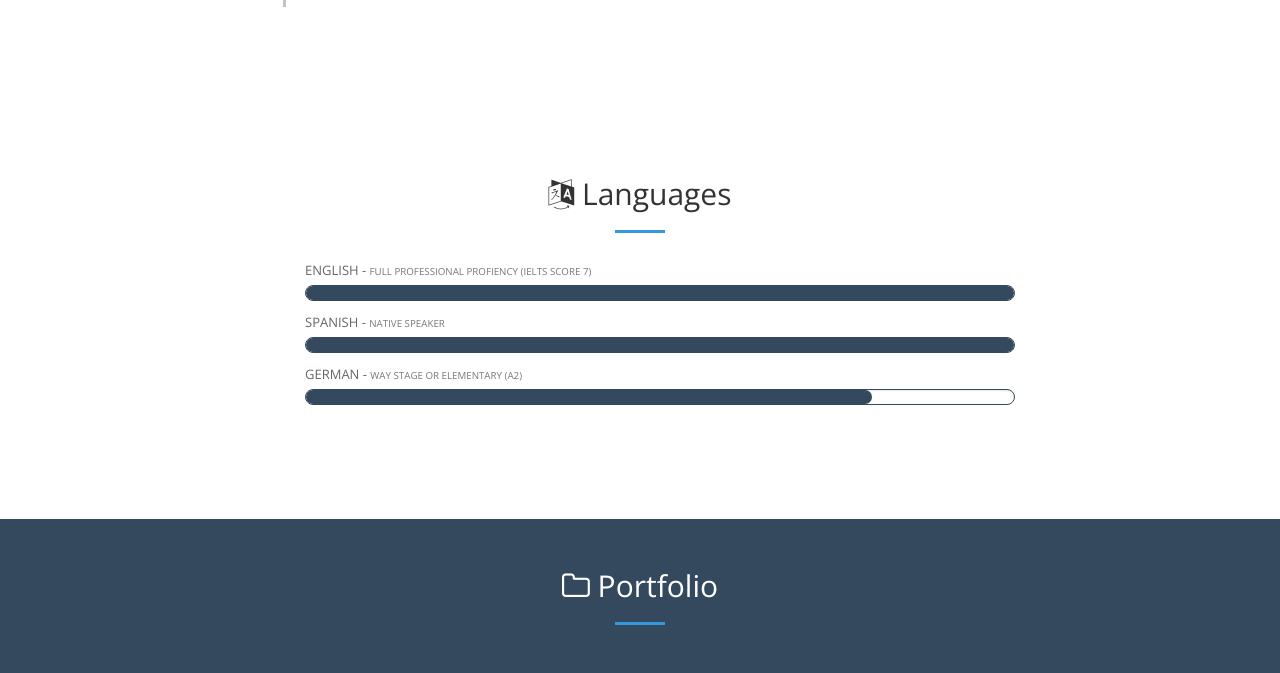
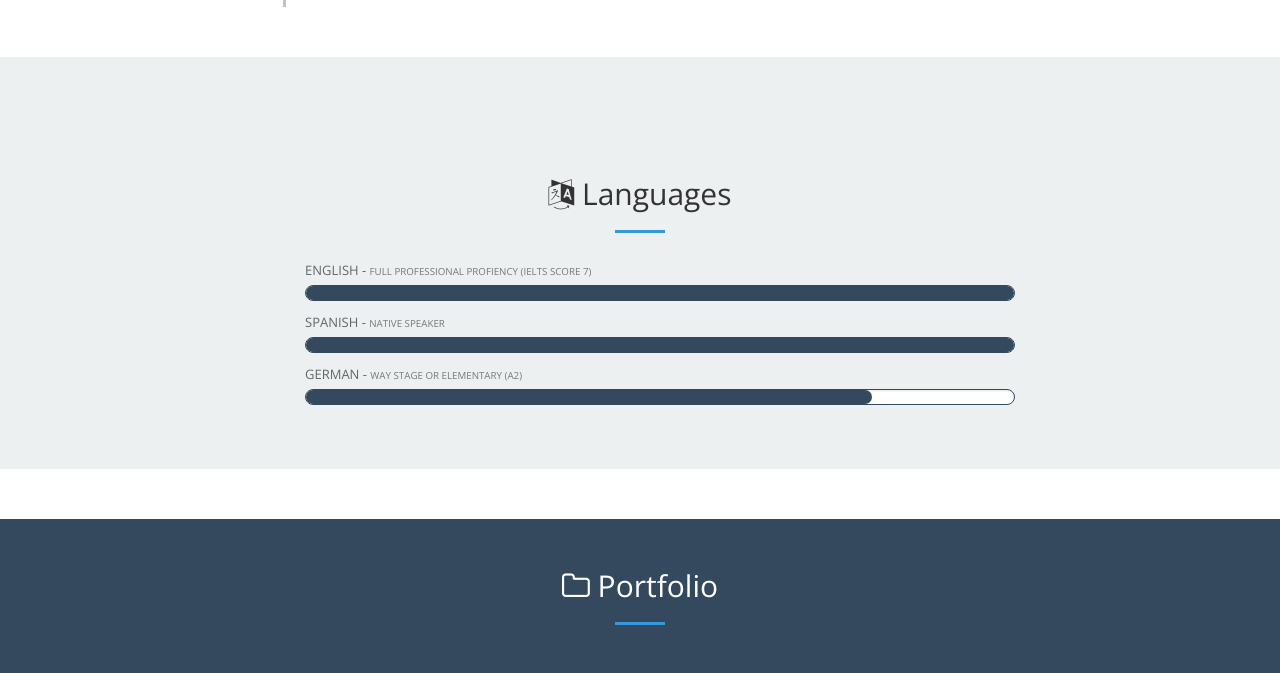
Before and after one commit to jmvillaveces/jmvillaveces.github.io, a website: page index.html in a window 1280 px wide. Shown: the part 2995-3668 px from the top of the page. Drawn offline with nearby package versions, Linux system fonts and the light colour scheme; animation ran at ten frames a second.

Commit message:
changed languages bkg

```diff
--- a/index.html
+++ b/index.html
@@ -362,7 +362,7 @@
         </div>
     </section>-->
 
-    <section id="languages">
+    <section class="bg-gray" id="languages">
 
       <div class="container">
 
```
